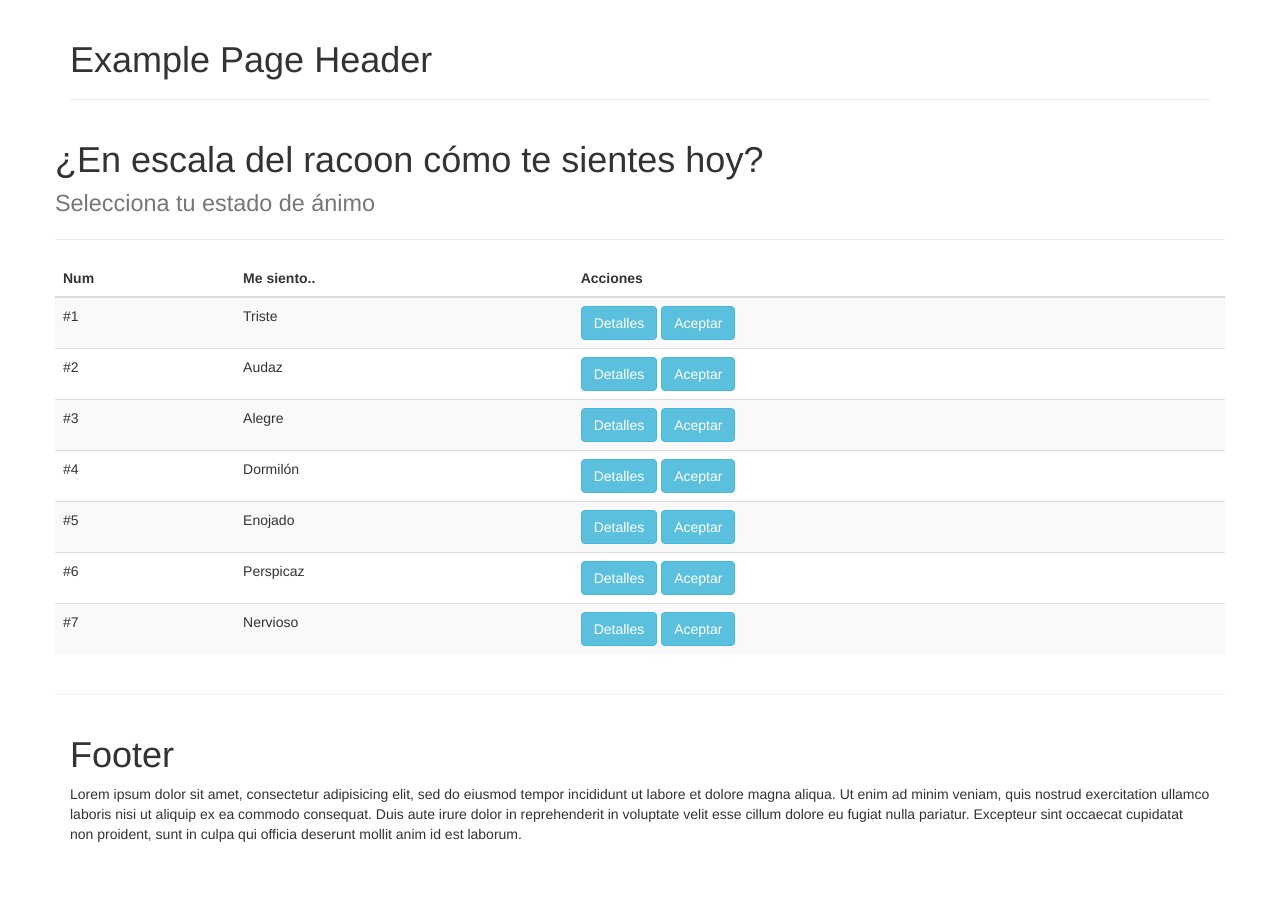
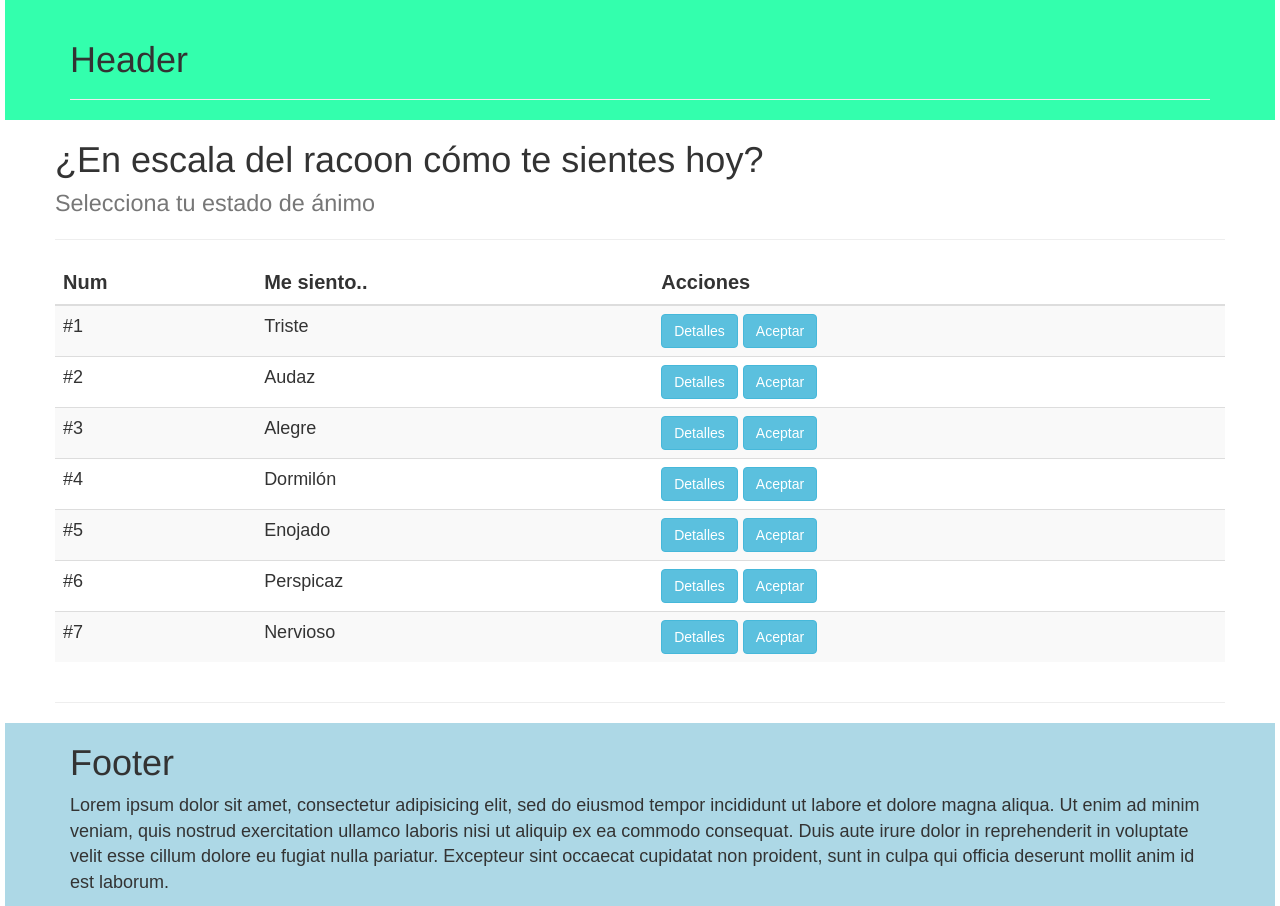
Before and after one commit to MarcoPilar908/Propuesta1, a plain HTML site: page index.HTML in a window 1280 px wide. Before the commit the page ends 854 px from the top, so only its background shows below. Drawn offline with Linux system fonts and the light colour scheme.

Commit message:
aplicación de estilos

```diff
--- a/css/estilos.CSS
+++ b/css/estilos.CSS
@@ -1,5 +1,4 @@
-.modalCenter
-{
+.modalCenter{
   top:50% !important;
   transform: translateY(-50%) !important;
 }
@@ -7,3 +6,21 @@ img{
 display:block;
 margin:auto;
 }
+header{
+	background-color:#33ffad;
+	margin-left:5px;
+	margin-right:5px;
+}
+footer{
+	background-color: lightblue;
+	margin-left:5px;
+	margin-right:5px;
+}
+th{
+	font-family: Arial, Helvetica, sans-serif;
+	font-size: 20px;
+}
+td,p{
+	font-family: Arial, Helvetica, sans-serif;
+	font-size:18px;
+}
--- a/index.HTML
+++ b/index.HTML
@@ -11,7 +11,7 @@
   <header>
     <div class="container">
       <div class="page-header">
-        <h1>Example Page Header</h1>
+        <h1>Header</h1>
       </div>
     </div>
   </header>
@@ -19,8 +19,8 @@
       <section class="main row">
       <h1>¿En escala del racoon cómo te sientes hoy?<br><small> Selecciona tu estado de ánimo</small></h1>
       <hr>
-      <div class="table-responsive">
-      <table class="table table-striped">
+      <div class="table-responsive ">
+      <table class="table table-striped table-hover">
     <thead>
       <tr>
         <th>Num</th>
@@ -93,7 +93,7 @@
         <div class="row">
     	<div id="exitoso" class="alert alert-success">
     		<a href="#" class="close" data-dismiss="alert" aria-label="close">&times;</a>
-  			<strong>Selección Correcta!</strong> Tu estado ha sido guardado satisfactoriamente.
+  			<strong>Selección Correcta!</strong> Tu estado de ánimo ha sido guardado satisfactoriamente.
 		</div>
 	</div>
     </div>
```
